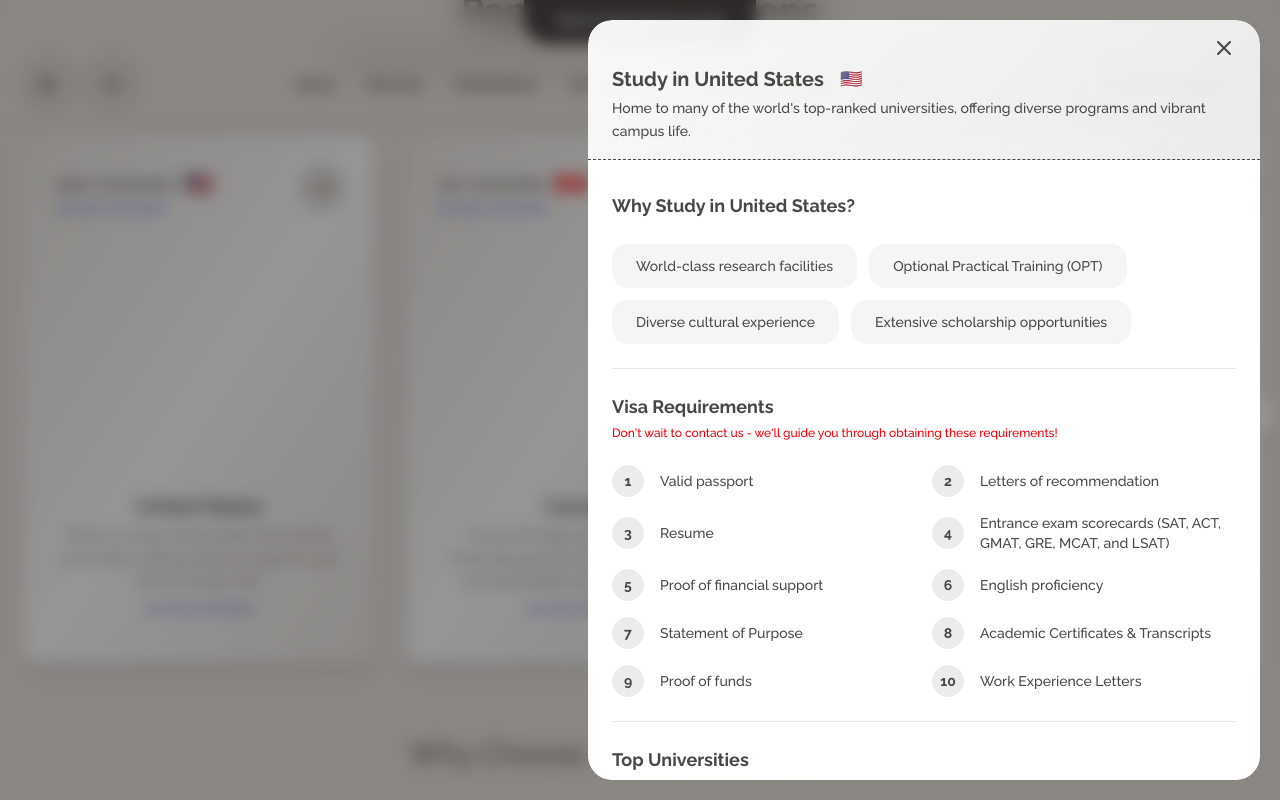
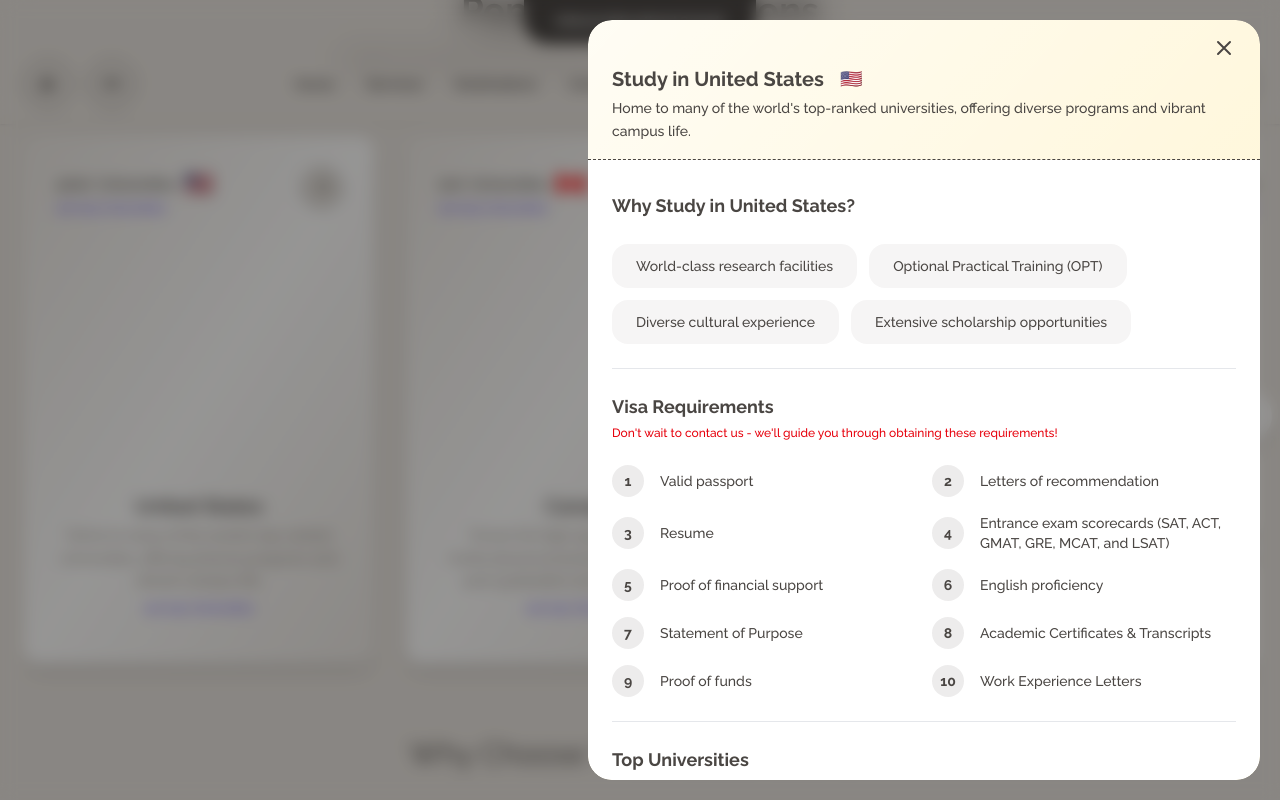
Before and after one commit to akimzzy/airbone-agency, a Next.js app: page / in a window 1280 px wide. Both pictures are taken after a click on the element 199 px from the left and 2241 px from the top of the page. Shown: the part 1841-2641 px from the top of the page. Built offline with nearby package versions, Linux system fonts and the light colour scheme; a web font is replaced by a local one.

Commit message:
remove positionion from cta section

```diff
--- a/src/components/DestinationModal.tsx
+++ b/src/components/DestinationModal.tsx
@@ -8,8 +8,8 @@ import {
   Transition,
   TransitionChild,
 } from "@headlessui/react";
-// import { ConsultationButton } from "./PrimaryButton";
-// import ContactButtons from "./ContactButtons";
+import { ConsultationButton } from "./PrimaryButton";
+import ContactButtons from "./ContactButtons";
 
 interface University {
   name: string;
@@ -64,7 +64,7 @@ export default function DestinationModal({
               leaveFrom="translate-x-0"
               leaveTo="translate-x-full"
             >
-              <DialogPanel className="relative w-full max-w-2xl transform overflow-hidden bg-gradient-to-br from-white/95 via-white/85 to-white/75 shadow-xl transition-all rounded-3xl flex flex-col h-[calc(100vh-2.5rem-env(safe-area-inset-bottom))]">
+              <DialogPanel className="relative w-full max-w-2xl transform overflow-hidden bg-gradient-to-br from-white/95 via-white/85 to-white/75 shadow-xl transition-all rounded-3xl flex flex-col h-[calc(100vh-2.5rem-env(safe-area-inset-bottom))] bg-amber-300">
                 <div className="flex flex-col h-full">
                   <div className="px-6 py-4 relative border-b border-dashed">
                     <div className="relative z-10 flex flex-col">
@@ -176,14 +176,14 @@ export default function DestinationModal({
                         </div>
                       </div>
                     </div>
+                    {/* CTA Section */}
+                    <section className=" bottom-0 left-0 right-0 bg-white py-6 px-6 shadow-[0_-4px_6px_-1px_rgba(0,0,0,0.1)] pb-[calc(1.5rem+env(safe-area-inset-bottom))]">
+                      <div className="flex justify-between items-center gap-4 max-w-2xl mx-auto">
+                        <ContactButtons />
+                        <ConsultationButton country={name} />
+                      </div>
+                    </section>
                   </div>
-                  {/* CTA Section */}
-                  {/* <section className="fixed bottom-0 left-0 right-0 bg-white py-6 px-6 shadow-[0_-4px_6px_-1px_rgba(0,0,0,0.1)] pb-[calc(1.5rem+env(safe-area-inset-bottom))]">
-                    <div className="flex justify-between items-center gap-4 max-w-2xl mx-auto">
-                      <ContactButtons />
-                      <ConsultationButton country={name} />
-                    </div>
-                  </section> */}
                 </div>
               </DialogPanel>
             </TransitionChild>
```
